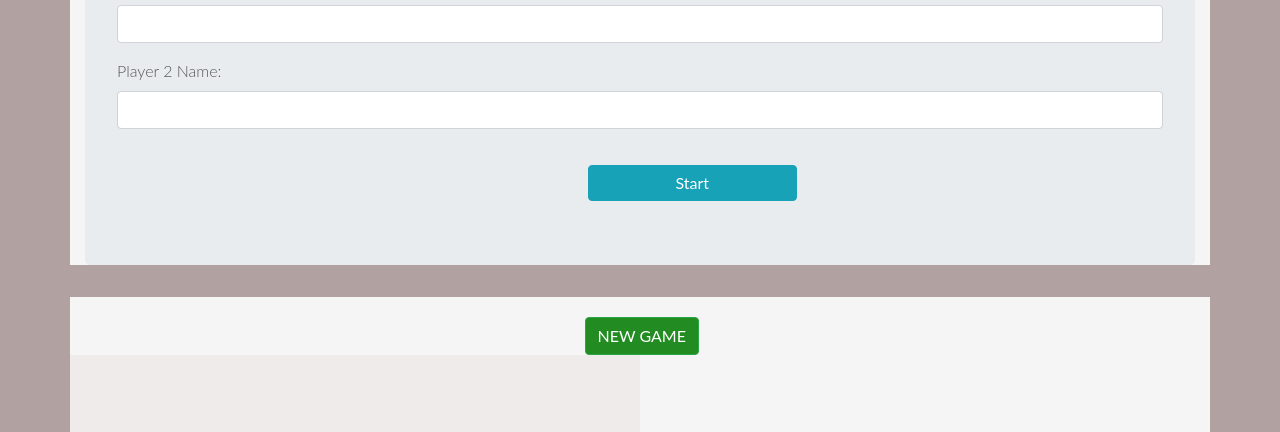
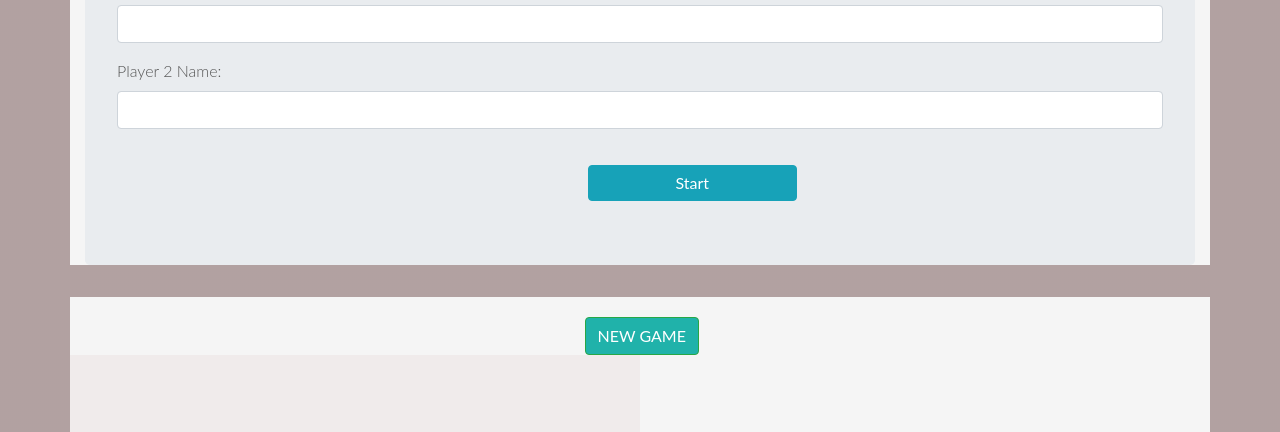
Before and after one commit to magmerco/pig-dice, a plain HTML site: page index.html in a window 1280 px wide. Shown: the part 147-579 px from the top of the page. Drawn offline with nearby package versions, Linux system fonts and the light colour scheme.

Commit message:
change the new game style button.

```diff
--- a/css/styles.css
+++ b/css/styles.css
@@ -52,7 +52,7 @@ body {
     background-color: whitesmoke;
 }
 #new-game{
-    background-color: forestgreen;
+    background-color: lightseagreen;
         top: 45px;
         margin-left:45%;
         margin-top:20px;
```
